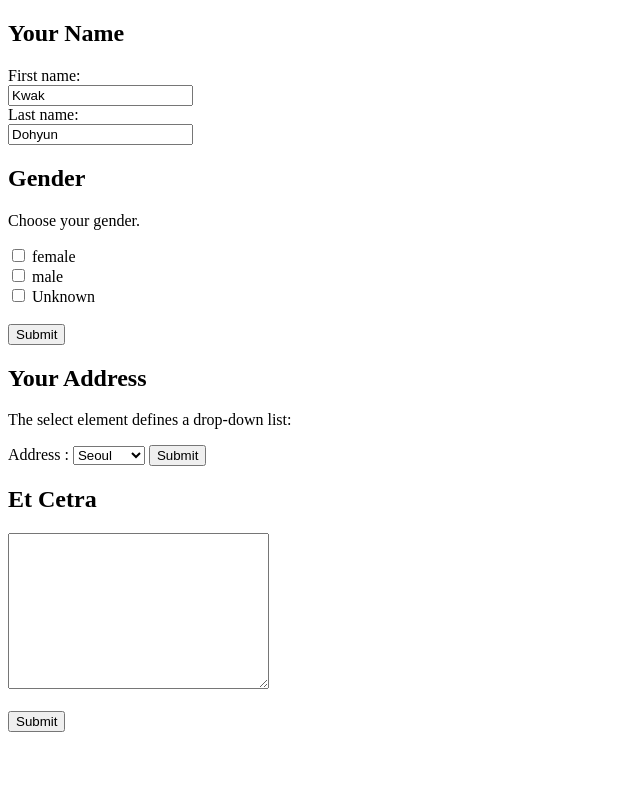
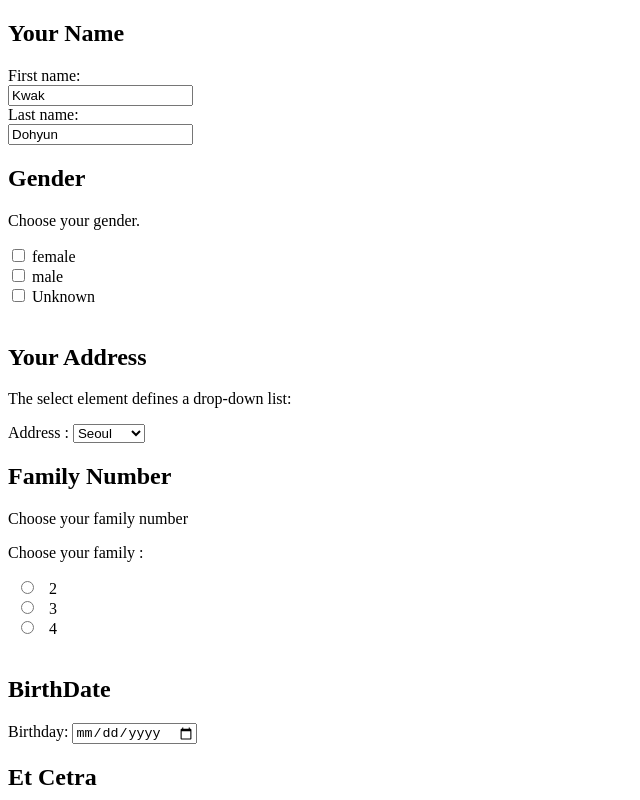
Before and after one commit to ddoihyun/Project02_WebSite, a plain HTML site: page form.html in a window 1280 px wide. Shown: the top 800 px of the page, without its empty margins (0-640 px from the left). Drawn offline with Linux system fonts and the light colour scheme.

Commit message:
modify form

```diff
--- a/form.html
+++ b/form.html
@@ -21,7 +21,6 @@
   <label for="male"> male</label><br>
   <input type="checkbox" id="male" name="male" value="male">
   <label for="unknown"> Unknown</label><br><br>
-  <input type="submit" value="Submit">
 </form>
 
 <h2> Your Address</h2>
@@ -29,17 +28,35 @@
 <p>The select element defines a drop-down list:</p>
 
 <form action="/action_page.php">
-  <label for="cars"> Address : </label>
-  <select id="cars" name="cars">
+  <label for="city"> Address : </label>
+  <select id="city" name="city">
     <option value="Seoul"> Seoul</option>
     <option value="Busan"> Busan</option>
     <option value="Jeju">Jeju</option>
     <option value="Daejeon">Daejeon</option>
   </select>
-  <input type="submit">
 </form>
 
+<h2>Family Number</h2>
 
+<p>Choose your family number</p>
+
+<p>Choose your family :</p>
+<form action="/action_page.php">
+  <input type="radio" id="2" name="2" value="2">
+  <label for="2">2</label><br>
+  <input type="radio" id="3" name="3" value="3">
+  <label for="3">3</label><br>
+  <input type="radio" id="4" name="4" value="4">
+  <label for="4">4</label><br><br>
+</form>
+
+<h2>BirthDate</h2>
+
+<form action="/action_page.php">
+  <label for="birthday">Birthday:</label>
+  <input type="date" id="birthday" name="birthday">
+</form>
 
 <h2>Et Cetra</h2>
 
```
